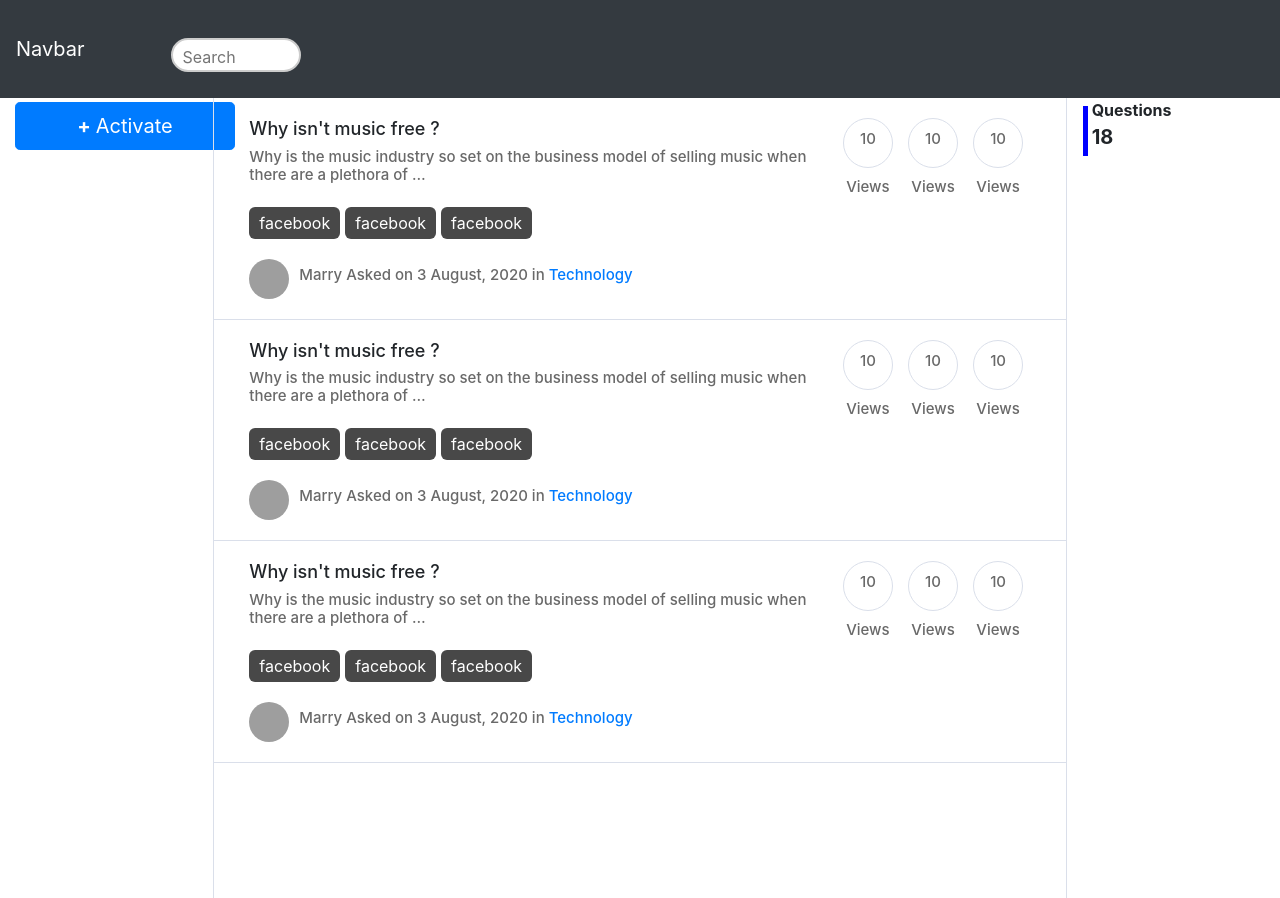
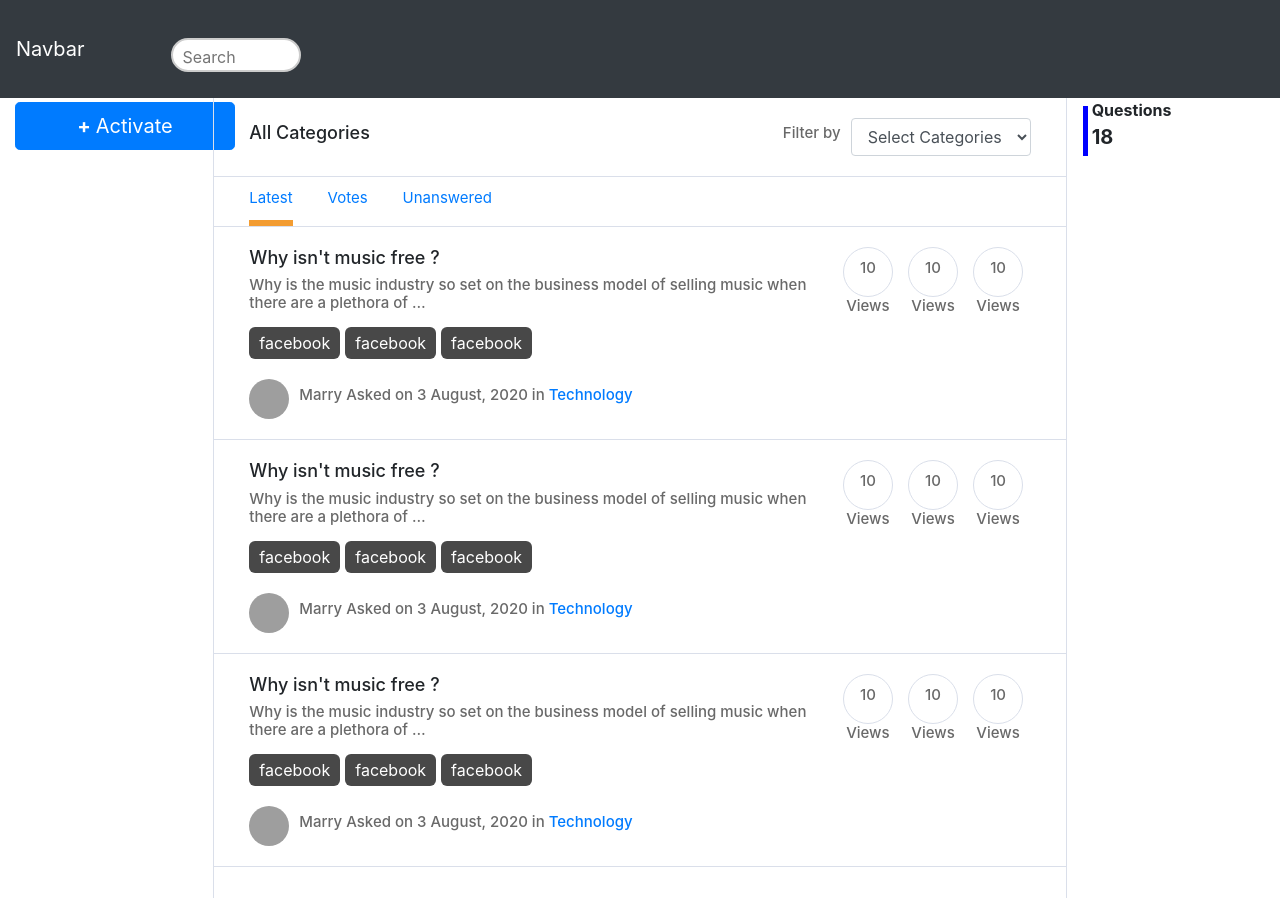
Before and after one commit to kartik27b/ThinkAndGrow, a plain HTML site: page index.html in a window 1280 px wide. Shown: the top 898 px of the page. Drawn offline with nearby package versions, Linux system fonts and the light colour scheme; grey boxes are pictures that could not be loaded.

Commit message:
added categoreies above cards

```diff
--- a/index.html
+++ b/index.html
@@ -78,7 +78,6 @@
 
         .subheading {
             color: #696969;
-            display: inline-block;
             font-size: 15px;
         }
 
@@ -162,18 +161,21 @@
             height: 50px;
             border-radius: 50%;
             border: 1px solid #dadfea;
-            /*            vertical-align: middle;*/
+            line-height: 50px;
+            text-align: center;
             display: flex;
+            align-items: center;
             justify-content: center;
-            align-items: center;
-            margin: 0;
-            padding: 0;
-            /*            text-align: center;*/
+            white-space: nowrap;
+
+/*            vertical-align: middle;*/
         }
 
+/*
         .point_card_text {
             margin-top: 10px;
         }
+*/
 
         .points {
             display: flex;
@@ -231,6 +233,59 @@
             background-color: yellow;
         }
 
+        .category_area {
+            padding: 20px 35px;
+            border-bottom: 1px solid #dadfea;
+            display: flex;
+            justify-content: space-between;
+            align-items: center;
+        }
+
+        .category_controls {
+            display: flex;
+            align-items: center;
+            justify-content: center;
+        }
+
+        .nowrap {
+            white-space: nowrap;
+            margin-right: 10px;
+        }
+
+        .question_type_area {
+            padding-left: 35px;
+            padding-right: 35px;
+            border-bottom: 1px solid #dadfea;
+        }
+
+        .question_navs {
+            list-style-type: none;
+            display: flex;
+            padding: 0;
+            margin: 0;
+        }
+
+        .nav_item {
+            margin-right: 35px;
+            padding-top: 10px;
+            padding-bottom: 10px;
+            border-bottom: 6px solid transparent;
+            transition: border-bottom 0.2s ease-in-out;
+            text-decoration: none;
+        }
+
+        .nav_item:hover {
+            border-bottom: 6px solid #F39C31;
+        }
+
+        .nodecoration{
+            text-decoration: none;
+        }
+
+        .active{
+            border-bottom: 6px solid #F39C31;
+        }
+
     </style>
 </head>
 
@@ -283,6 +338,31 @@
             <div class="col full main">
                 <!--               cards section-->
 
+                <div class="category_area">
+                    <h1 class="heading">All Categories</h1>
+                    <div class="category_controls">
+                        <h1 class="subheading nowrap">Filter by</h1>
+                        <!--                        <div class="form-group">-->
+                        <select class="form-control">
+                            <option>Select Categories</option>
+                            <option>2</option>
+                            <option>3</option>
+                            <option>4</option>
+                            <option>5</option>
+                        </select>
+                        <!--                        </div>-->
+                    </div>
+                </div>
+
+                <div class="question_type_area subheading">
+                    <ul class="question_navs">
+                        <li class="nav_item active"><a href="#">Latest</a></li>
+
+                        <li class="nav_item"><a href="#">Votes</a></li>
+                        <li class="nav_item"><a href="#">Unanswered</a></li>
+
+                    </ul>
+                </div>
 
                 <div class="question_card">
                     <div class="content">
```
